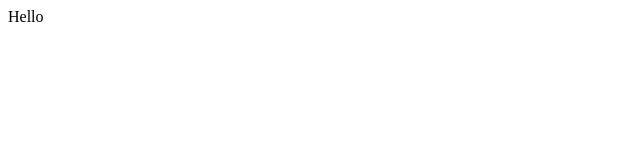
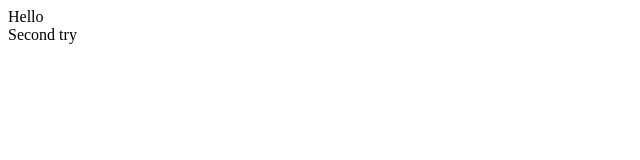
Before and after one commit to Dekkar01/test-repo, a plain HTML site: page index.html in a window 1280 px wide. Shown: the full height of the page, 0-640 px from the left. Drawn offline with Linux system fonts and the light colour scheme.

Commit message:
Added div
some new  description

```diff
--- a/index.html
+++ b/index.html
@@ -7,5 +7,6 @@
 </head>
 <body>
     <div>Hello</div>
+    <div>Second try</div>
 </body>
 </html>
```
Also changed, not shown: 1 other file.
